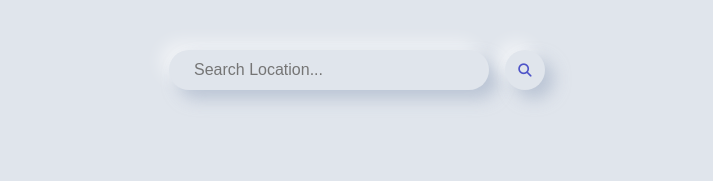
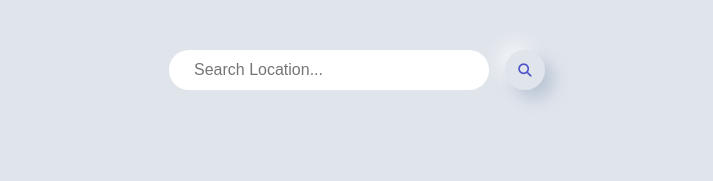
Before and after one commit to stpodlogar/KeyForecast-Weather, a plain HTML site: page index.html in a window 1280 px wide. Shown: the top 181 px of the page, without its empty margins (283-996 px from the left). Drawn offline with Linux system fonts and the light colour scheme.

Commit message:
Style changes

```diff
--- a/css/weather.css
+++ b/css/weather.css
@@ -243,16 +243,13 @@ body {
     padding: 5px 25px;
     border: none;
     color: var(--text_dark);
-    background-color: var(--bg_main);
-    box-shadow:
-        9px 9px 16px rgba(163,177,198,0.6),
-        -9px -9px 16px rgba(255,255,255, 0.5);
+    background-color: var(--bg_alt);
 }
 
 #location:focus {
     outline: none;
     transition: ease-in-out 0.2s;
-    background-color: var(--bg_main);
+    background-color: var(--bg_alt);
 }
 
 form {
```
